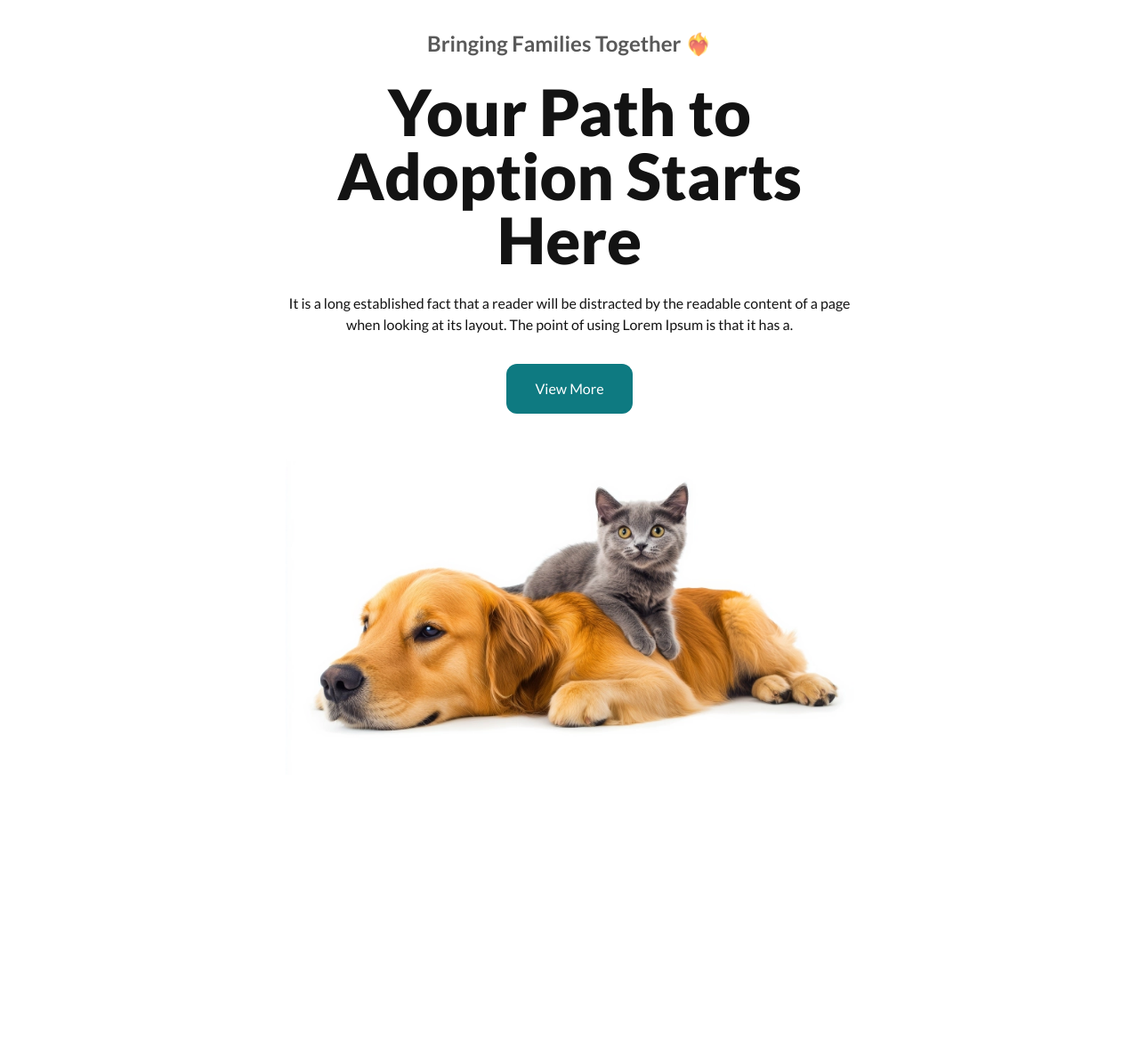
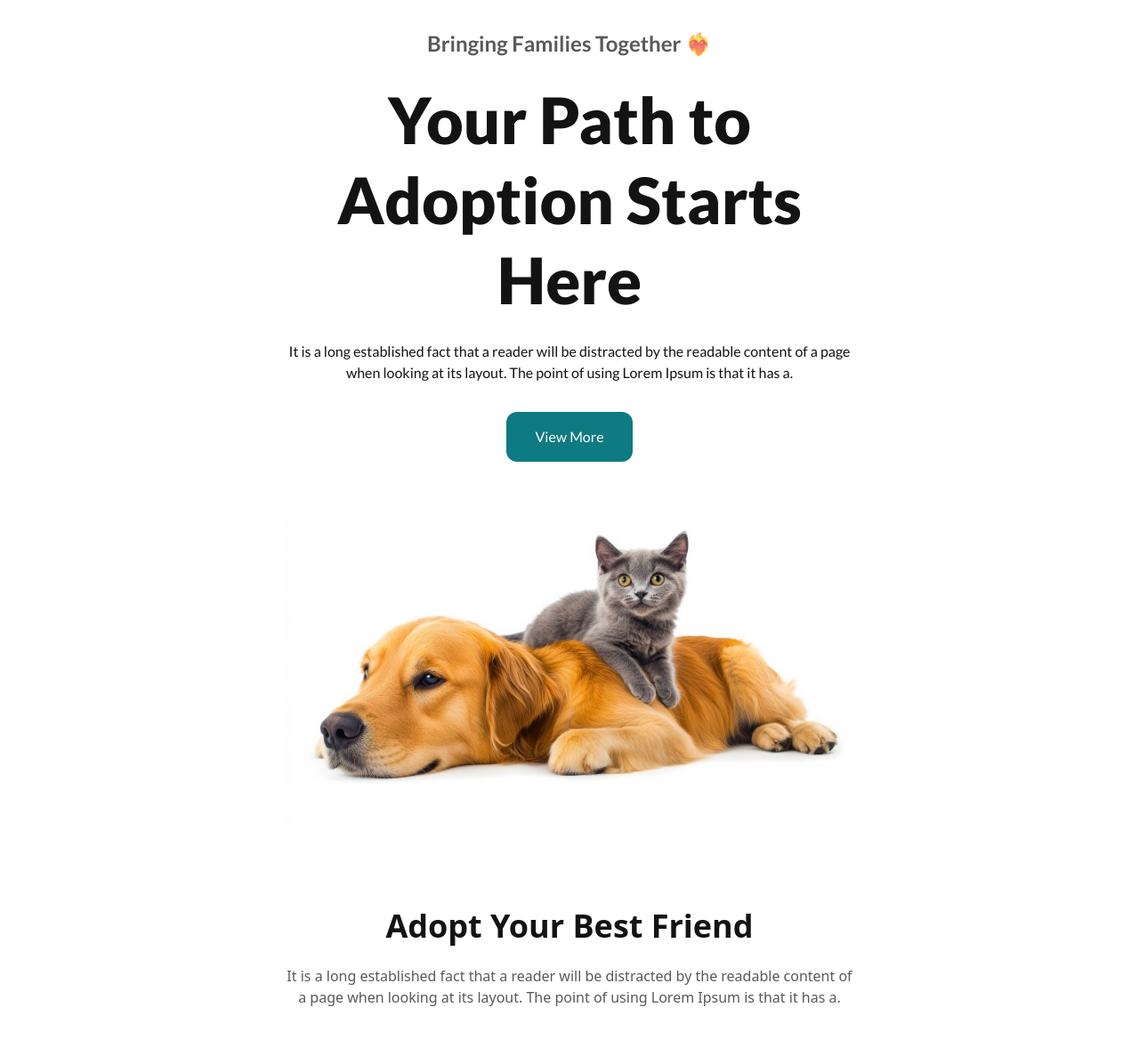
Before and after one commit to Sanjida-Khanam778/peddy, a plain HTML site: page index.html in a window 1280 px wide. Shown: the part 91-1260 px from the top of the page at 89% size. Before the commit the page ends 962 px from the top, so only its background shows below. Drawn offline with nearby package versions, Linux system fonts and the light colour scheme.

```diff
--- a/index.html
+++ b/index.html
@@ -23,6 +23,7 @@
       rel="stylesheet"
       href="https://cdnjs.cloudflare.com/ajax/libs/font-awesome/6.6.0/css/all.min.css"
     />
+    <link rel="stylesheet" href="style.css">
     <script>
       tailwind.config = {
         theme: {
@@ -93,13 +94,12 @@
         </div>
       </nav>
       <div
-        class="banner flex flex-col justify-center items-center text-center w-10/12 md:w-3/6 mx-auto mt-5"
+        class="banner flex flex-col justify-center items-center text-center w-10/12 md:w-3/4 xl:w-1/2 mx-auto mt-5"
       >
         <h4 class="font-bold text-xl md:text-2xl text-text_light">
           Bringing Families Together ❤️‍🔥
         </h4>
-        <h1
-          class="font-black text-3xl md:text-5xl xl:text-7xl my-6 leading-tight">
+        <h1 class="font-black lg:leading-tight text-3xl md:text-5xl lg:text-7xl my-6">
           Your Path to Adoption Starts Here
         </h1>
         <p>
@@ -117,7 +117,14 @@
         </div>
       </div>
     </header>
-    <main></main>
+    <main class="w-10/12 mx-auto mt-24">
+      <section class=" ">
+        <div class="lg:w-3/5 mx-auto flex flex-col items-center justify-center text-center space-y-6 mb-12">
+          <h2 class="font-black text-4xl">Adopt  Your  Best Friend</h2>
+          <p class="text-text_light">It is a long established fact that a reader will be distracted by the readable content of a page when looking at its layout. The point of using Lorem Ipsum is that it has a.</p>
+        </div>
+      </section>
+    </main>
     <footer></footer>
     <!-- js file link -->
     <script src="script.js"></script>
```
Also changed, not shown: style.css (added), 1 other file.
